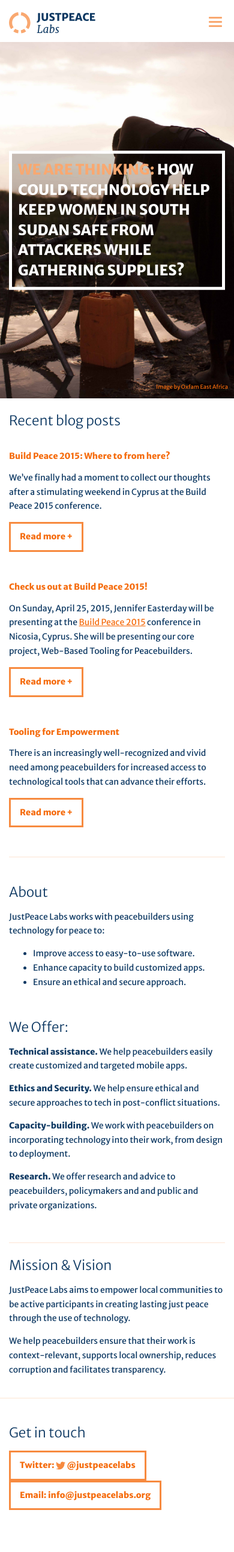
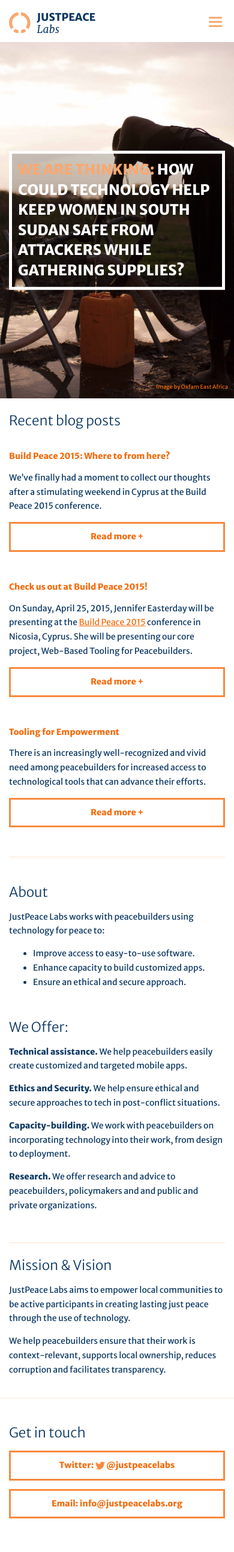
Before and after one commit to justpeacelabs/justpeacelabs.org, a Jekyll site: the page built from index.html, in a window 390 px wide. Shown: the whole page at 60% size. Built offline with Jekyll 4.4.1, drawn with Linux system fonts in a browser that asks for light colours; before the commit the page ends 2559 px from its top, so only the background shows below that.

Commit message:
change permalink to 'pretty', fix logo overflow css bug in firefox, make buttons block for smaller screens

```diff
--- a/_config.yml
+++ b/_config.yml
@@ -4,7 +4,7 @@
 description: > # this means to ignore newlines until "baseurl:"
   Innovative solutions for lasting peace
 
-permalink: "/blog/:title"
+permalink: pretty
 feed: "/blog/atom.xml"
 
 excerpt_separator: <!--more-->
--- a/_sass/justpeace.scss
+++ b/_sass/justpeace.scss
@@ -87,6 +87,12 @@
     color: #FFF;
     text-decoration: none;
     transition: all .2s linear;
+  }
+
+  @media screen and (max-width: 640px){
+    display: block;
+    margin-bottom: 1em;
+    text-align: center;
   }
 }
 
@@ -247,7 +253,7 @@
 
 .logo-container {
   float: left;
-  display:table;
+  //display:table;
   height: 70px;
   width: 180px;
   overflow: hidden;
--- a/index.html
+++ b/index.html
@@ -8,13 +8,13 @@
         {% for post in site.posts %}
         <div class="col-md-4 excerpt">
             <h3>
-                <a class="post-link" href="{{ post.url | prepend: site.baseurl }}/">
+                <a class="post-link" href="{{ post.url | prepend: site.baseurl }}">
                   {{ post.short-title }}
                 </a>
             </h3>
             <!--<p><i>{{ post.date | date: "%b %-d, %Y" }}</i></p>-->
             <p>{{ post.excerpt }}</p>
-            <p><a class="pagelink pagelink-readmore" href="{{ post.url | prepend: site.baseurl }}/">Read more +</a></p>
+            <p><a class="pagelink pagelink-readmore" href="{{ post.url | prepend: site.baseurl }}">Read more +</a></p>
         </div>
         {% endfor %}
     </div>
```
